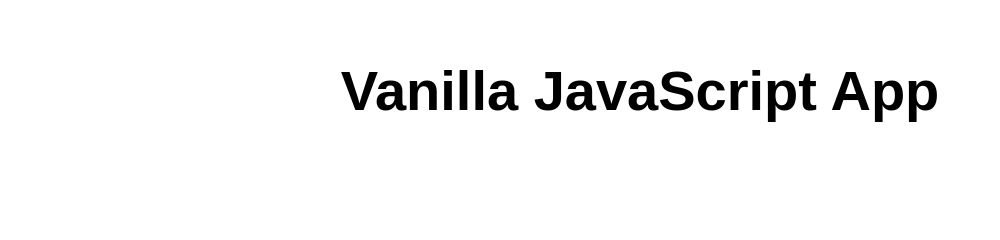
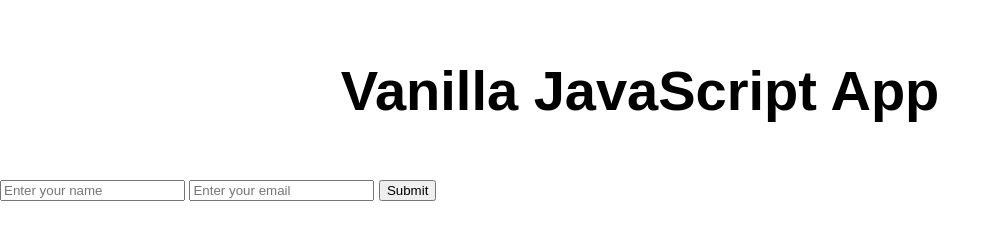
Before and after one commit to CWMalherbe/staticdemo, a website: page src/index.html in a window 1280 px wide. Shown: the whole page, without its empty margins (0-1000 px from the left). Drawn offline with Linux system fonts and the light colour scheme.

Commit message:
Added a form

```diff
--- a/src/index.html
+++ b/src/index.html
@@ -12,6 +12,11 @@
   <main>
     <h1>Vanilla JavaScript App</h1>
   </main>
+  <form id="form-1" method="post">
+    <input type="text" name="name" placeholder="Enter your name">
+    <input type="text" name="email" placeholder="Enter your email">
+    <input type="submit" value="Submit">
+  </form>
 </body>
 
 </html>
```
